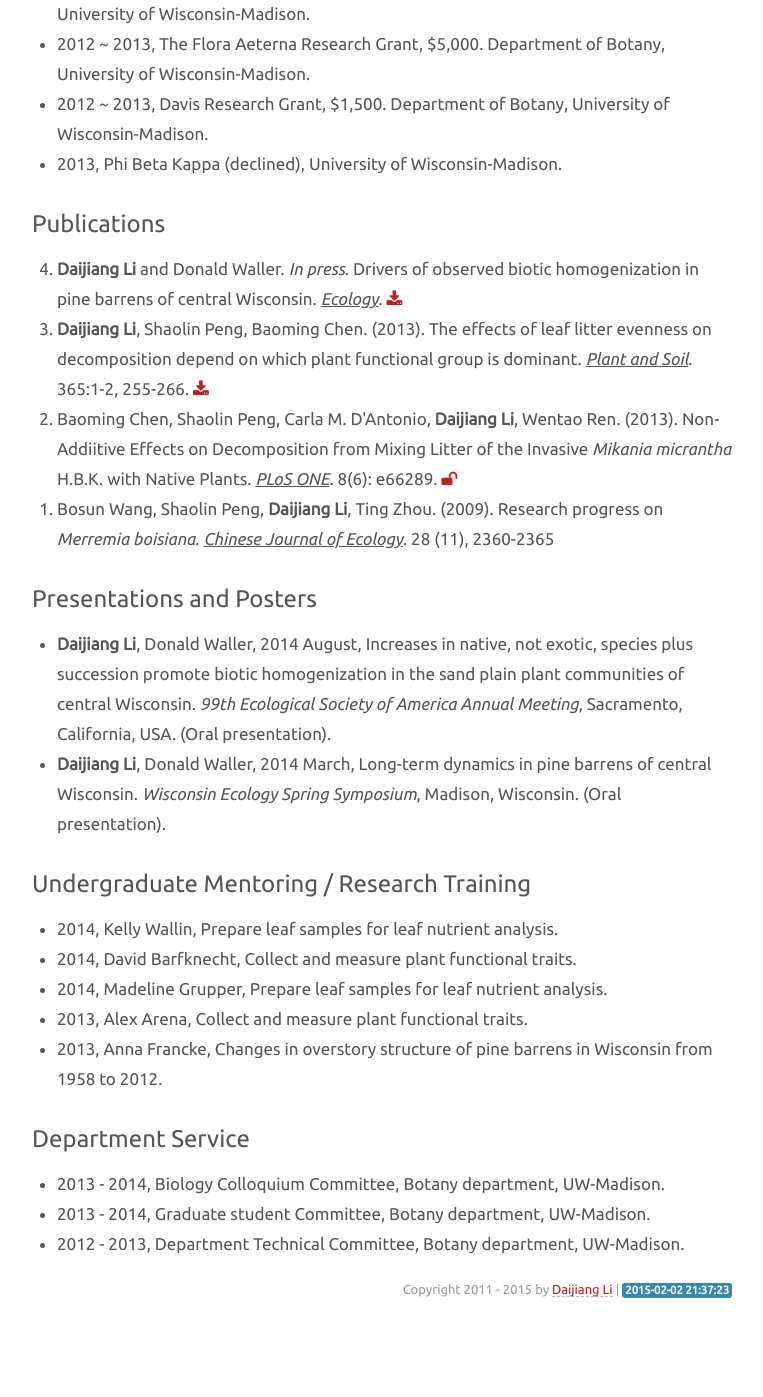
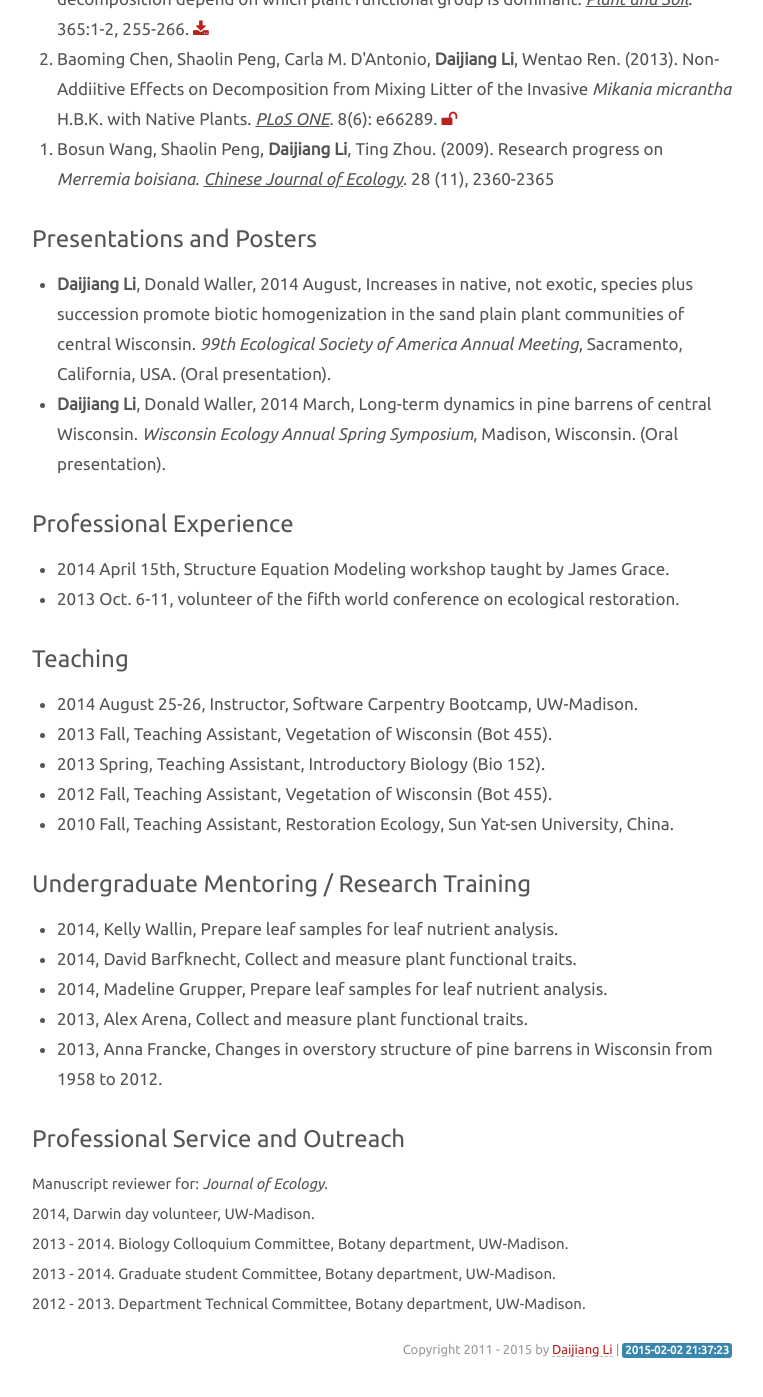
Before and after one commit to daijiang/Old-website, a Jekyll site: the page built from resume.md, in a window 1280 px wide and 1400 px high, scrolled down 1233 px. Shown: the top 1397 px of the window, without its empty margins (258-1021 px from the left). Built offline with Jekyll 4.4.1, drawn with Linux system fonts in a browser that asks for light colours; Markdown is read by kramdown in place of the engine named in the settings; before the commit the page ends 2573 px from its top, so only the background shows below that; some of the changed text lies outside the part shown.

```diff
--- a/resume.md
+++ b/resume.md
@@ -29,28 +29,16 @@
 
 ## Academic Appointments
 
-- 2014, Graduate Student Research Assistant, Department of Botany, University of Wisconsin-Madison.
+- 2014 ~ 2015, Graduate Student Research Assistant, Department of Botany, University of Wisconsin-Madison.
 - 2011 ~ 2012, Graduate Student Research Assistant, Department of Botany, University of Wisconsin-Madison.
 - 2008 ~ 2011, Graduate Student Research Assistant, School of Life Science, State Key Laboratory of Biocontrol, Sun Yat-sen University, China. Thesis: Effects of leaf litter species evenness on decomposition rates.
-
-## Professional Experience
-
-- 2014 April 15th, Structure Equation Modeling workshop taught by James Grace.
-- 2013 Oct. 6-11, volunteer of the fifth world conference on ecological restoration.
-
-## Teaching
-- 2014 August 25-26, Instructor, Software Carpentry Bootcamp, UW-Madison.
-- 2013 Fall, Teaching Assistant, Vegetation of Wisconsin (Bot 455).
-- 2013 Spring, Teaching Assistant, Introductory Biology (Bio 152).
-- 2012 Fall, Teaching Assistant, Vegetation of Wisconsin (Bot 455).
-- 2010 Fall, Teaching Assistant, Restoration Ecology, Sun Yat-sen University, China.
 
 ## Awards and Grants
 
 - 2013 ~ 2014, The Flora Aeterna Research Grant, $1,500. Department of Botany, University of Wisconsin-Madison.
 - 2012 ~ 2013, The Flora Aeterna Research Grant, $5,000. Department of Botany, University of Wisconsin-Madison.
 - 2012 ~ 2013, Davis Research Grant, $1,500. Department of Botany, University of Wisconsin-Madison.
-- 2013, Phi Beta Kappa (declined), University of Wisconsin-Madison.
+- 2013, Phi Kappa Phi Honor Society (declined), University of Wisconsin-Madison.
 
 ## Publications
 
@@ -66,11 +54,24 @@
 
 </ol>
 
-
 ## Presentations and Posters
 
 - **Daijiang Li**, Donald Waller, 2014 August, Increases in native, not exotic, species plus succession promote biotic homogenization in the sand plain plant communities of central Wisconsin. *99th Ecological Society of America Annual Meeting*, Sacramento, California, USA. (Oral presentation).
-- **Daijiang Li**, Donald Waller, 2014 March, Long-term dynamics in pine barrens of central Wisconsin. *Wisconsin Ecology Spring Symposium*, Madison, Wisconsin. (Oral presentation).
+- **Daijiang Li**, Donald Waller, 2014 March, Long-term dynamics in pine barrens of central Wisconsin. *Wisconsin Ecology Annual Spring Symposium*, Madison, Wisconsin. (Oral presentation).
+
+## Professional Experience
+
+- 2014 April 15th, Structure Equation Modeling workshop taught by James Grace.
+- 2013 Oct. 6-11, volunteer of the fifth world conference on ecological restoration.
+
+
+## Teaching
+
+- 2014 August 25-26, Instructor, Software Carpentry Bootcamp, UW-Madison.
+- 2013 Fall, Teaching Assistant, Vegetation of Wisconsin (Bot 455).
+- 2013 Spring, Teaching Assistant, Introductory Biology (Bio 152).
+- 2012 Fall, Teaching Assistant, Vegetation of Wisconsin (Bot 455).
+- 2010 Fall, Teaching Assistant, Restoration Ecology, Sun Yat-sen University, China.
 
 ## Undergraduate Mentoring / Research Training
 
@@ -80,8 +81,10 @@
 - 2013, Alex Arena, Collect and measure plant functional traits.
 - 2013, Anna Francke, Changes in overstory structure of pine barrens in Wisconsin from 1958 to 2012.
 
-## Department Service
+## Professional Service and Outreach
 
-- 2013 - 2014, Biology Colloquium Committee, Botany department, UW-Madison.
-- 2013 - 2014, Graduate student Committee, Botany department, UW-Madison.
-- 2012 - 2013, Department Technical Committee, Botany department, UW-Madison.
+Manuscript reviewer for: *Journal of Ecology*.
+2014, Darwin day volunteer, UW-Madison.
+2013 - 2014. Biology Colloquium Committee, Botany department, UW-Madison.
+2013 - 2014. Graduate student Committee, Botany department, UW-Madison.
+2012 - 2013. Department Technical Committee, Botany department, UW-Madison.
```
